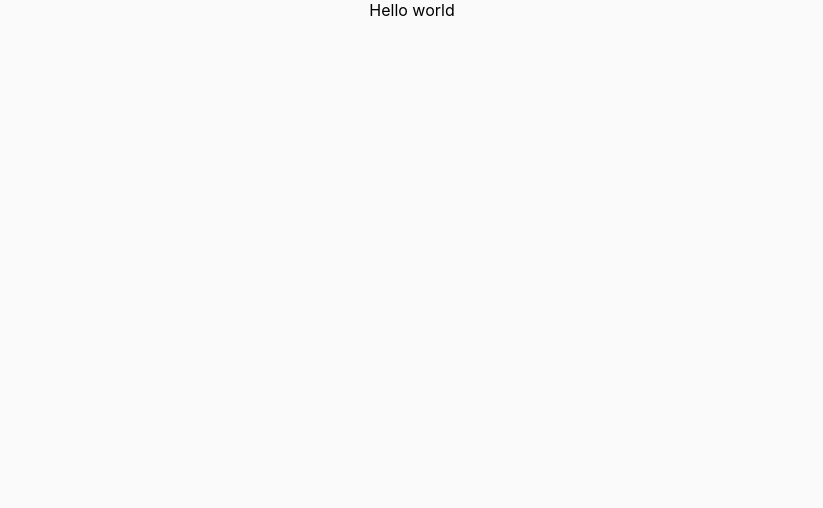
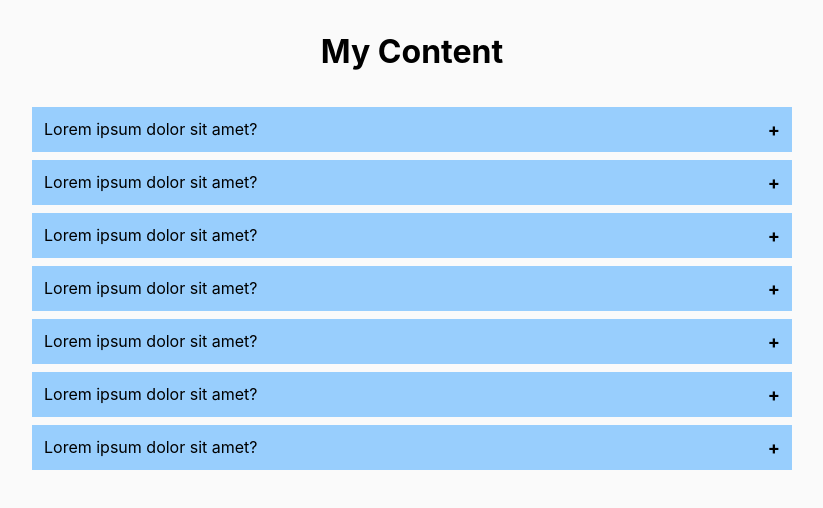
Before and after one commit to sonnybardhan/components-practice, a React (Create React App) app: page / in a window 1280 px wide. Shown: the top 508 px of the page, without its empty margins (228-1051 px from the left). Built offline with nearby package versions, Linux system fonts and the light colour scheme.

Commit message:
complete accordion

```diff
--- /dev/null
+++ b/src/Accordion.js
@@ -0,0 +1,21 @@
+import React, { useState } from 'react';
+
+function Accordion({ title, content }) {
+  const [collapsed, setExpand] = useState(true);
+
+  const handleClick = () => {
+    setExpand((previousState) => !previousState);
+  };
+
+  return (
+    <div className='block'>
+      <div className='title' onClick={handleClick}>
+        {title}
+        <span className='expand'>{collapsed ? '+' : '-'}</span>
+      </div>
+      <div className={`content ${collapsed && 'hide'}`}>{content}</div>
+    </div>
+  );
+}
+
+export default Accordion;
--- /dev/null
+++ b/src/App.css
@@ -0,0 +1,41 @@
+.main-container{
+	/* width: 50%; */
+	display: flex;
+	flex-direction: column;
+	align-items: center;
+	justify-content: center;
+	/* background-color: teal; */
+}
+
+.qna-container{
+	width: 60%;
+	margin-top: 2em;
+}
+
+.block{
+	padding: .25em;
+}
+
+.title{
+	/* margin-bottom: 1em; */
+	background-color: rgba(83, 175, 255, 0.585);
+	padding: .75em;
+	display: flex;
+	justify-content: space-between;
+	cursor: pointer;
+}
+
+.content{
+	padding: 1em;
+	background-color: rgb(193, 253, 233);
+	/* display: none; */
+}
+
+.hide{
+	display: none;
+}
+
+.expand{
+	font-size: large;
+	font-weight: bolder;
+}
--- a/src/App.js
+++ b/src/App.js
@@ -1,5 +1,21 @@
+import data from './data';
+import './App.css';
+import { useState } from 'react';
+import Accordion from './Accordion';
+
 function App() {
-  return <div>Hello world</div>;
+  // const [expand, setExpand] = useState(false);
+
+  return (
+    <div className='main-container'>
+      <h1>My Content</h1>
+      <div className='qna-container'>
+        {data.map(({ id, title, content }) => (
+          <Accordion key={id} title={title} content={content} />
+        ))}
+      </div>
+    </div>
+  );
 }
 
 export default App;
--- /dev/null
+++ b/src/data.js
@@ -0,0 +1,46 @@
+const data = [
+  {
+    id: 1,
+    title: 'Lorem ipsum dolor sit amet?',
+    content:
+      'Lorem ipsum, dolor sit amet consectetur adipisicing elit. Repellendus provident aut eveniet rem enim, officia facere vitae rerum consequuntur nemo repudiandae! Ab error molestiae consequatur molestias nemo. Fugit tempore adipisci possimus repellendus harum voluptates quam rem nostrum doloribus architecto sapiente voluptatum tenetur animi saepe qui odio quisquam optio, sed culpa.',
+  },
+  {
+    id: 2,
+    title: 'Lorem ipsum dolor sit amet?',
+    content:
+      'Lorem ipsum, dolor sit amet consectetur adipisicing elit. Repellendus provident aut eveniet rem enim, officia facere vitae rerum consequuntur nemo repudiandae! Ab error molestiae consequatur molestias nemo. Fugit tempore adipisci possimus repellendus harum voluptates quam rem nostrum doloribus architecto sapiente voluptatum tenetur animi saepe qui odio quisquam optio, sed culpa.',
+  },
+  {
+    id: 3,
+    title: 'Lorem ipsum dolor sit amet?',
+    content:
+      'Lorem ipsum, dolor sit amet consectetur adipisicing elit. Repellendus provident aut eveniet rem enim, officia facere vitae rerum consequuntur nemo repudiandae! Ab error molestiae consequatur molestias nemo. Fugit tempore adipisci possimus repellendus harum voluptates quam rem nostrum doloribus architecto sapiente voluptatum tenetur animi saepe qui odio quisquam optio, sed culpa.',
+  },
+  {
+    id: 4,
+    title: 'Lorem ipsum dolor sit amet?',
+    content:
+      'Lorem ipsum, dolor sit amet consectetur adipisicing elit. Repellendus provident aut eveniet rem enim, officia facere vitae rerum consequuntur nemo repudiandae! Ab error molestiae consequatur molestias nemo. Fugit tempore adipisci possimus repellendus harum voluptates quam rem nostrum doloribus architecto sapiente voluptatum tenetur animi saepe qui odio quisquam optio, sed culpa.',
+  },
+  {
+    id: 5,
+    title: 'Lorem ipsum dolor sit amet?',
+    content:
+      'Lorem ipsum, dolor sit amet consectetur adipisicing elit. Repellendus provident aut eveniet rem enim, officia facere vitae rerum consequuntur nemo repudiandae! Ab error molestiae consequatur molestias nemo. Fugit tempore adipisci possimus repellendus harum voluptates quam rem nostrum doloribus architecto sapiente voluptatum tenetur animi saepe qui odio quisquam optio, sed culpa.',
+  },
+  {
+    id: 6,
+    title: 'Lorem ipsum dolor sit amet?',
+    content:
+      'Lorem ipsum, dolor sit amet consectetur adipisicing elit. Repellendus provident aut eveniet rem enim, officia facere vitae rerum consequuntur nemo repudiandae! Ab error molestiae consequatur molestias nemo. Fugit tempore adipisci possimus repellendus harum voluptates quam rem nostrum doloribus architecto sapiente voluptatum tenetur animi saepe qui odio quisquam optio, sed culpa.',
+  },
+  {
+    id: 7,
+    title: 'Lorem ipsum dolor sit amet?',
+    content:
+      'Lorem ipsum, dolor sit amet consectetur adipisicing elit. Repellendus provident aut eveniet rem enim, officia facere vitae rerum consequuntur nemo repudiandae! Ab error molestiae consequatur molestias nemo. Fugit tempore adipisci possimus repellendus harum voluptates quam rem nostrum doloribus architecto sapiente voluptatum tenetur animi saepe qui odio quisquam optio, sed culpa.',
+  },
+];
+
+export default data;
--- a/src/index.css
+++ b/src/index.css
@@ -1,6 +1,10 @@
-body {
+*{
+  box-sizing: border-box;
   margin: 0;
   padding: 0;
+}
+
+body {
   font-family: -apple-system, BlinkMacSystemFont, 'Segoe UI', 'Roboto', 'Oxygen',
     'Ubuntu', 'Cantarell', 'Fira Sans', 'Droid Sans', 'Helvetica Neue',
     sans-serif;
@@ -9,8 +13,9 @@ body {
 
   height: 100vh;
   width: 100%;
-  display: flex;
-  justify-content: center;
+  margin-top: 2em;
+  /* display: flex;
+  justify-content: center; */
   background-color: rgb(250, 250, 250);
 }
 
```
